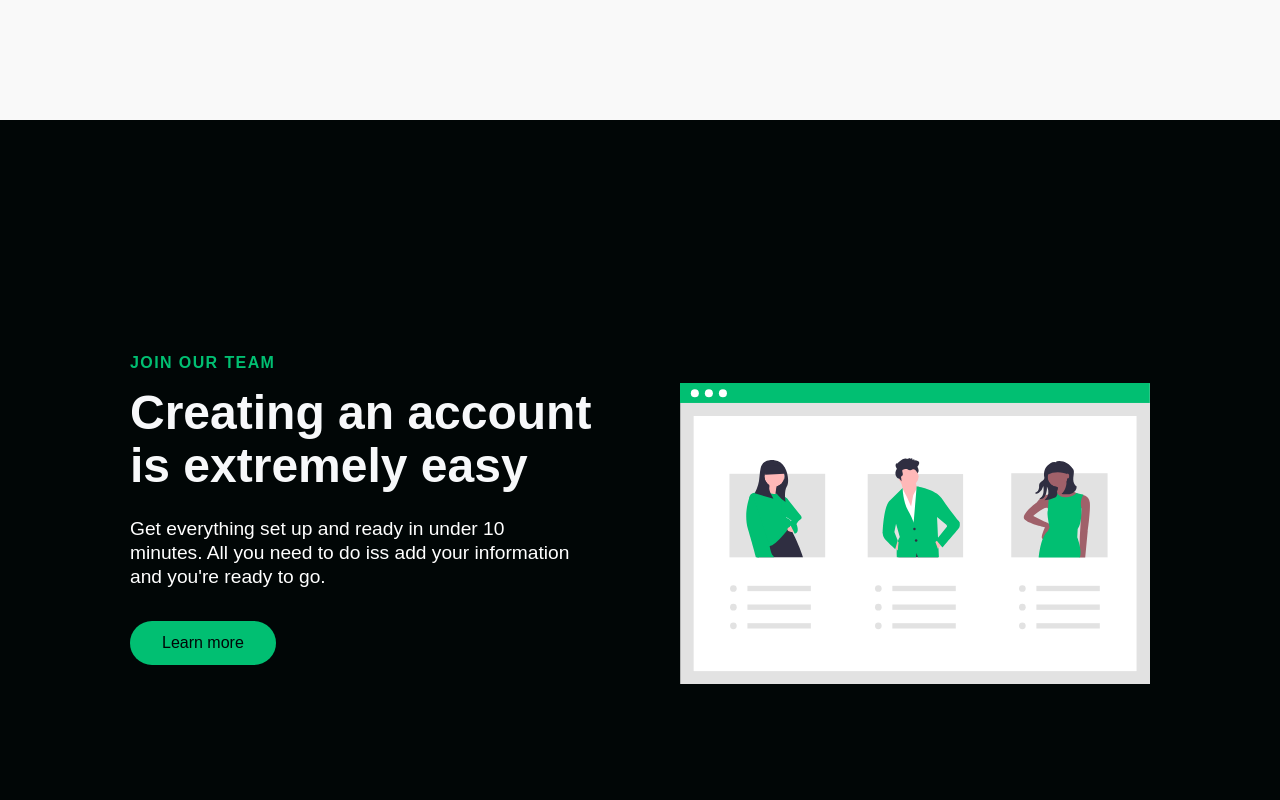
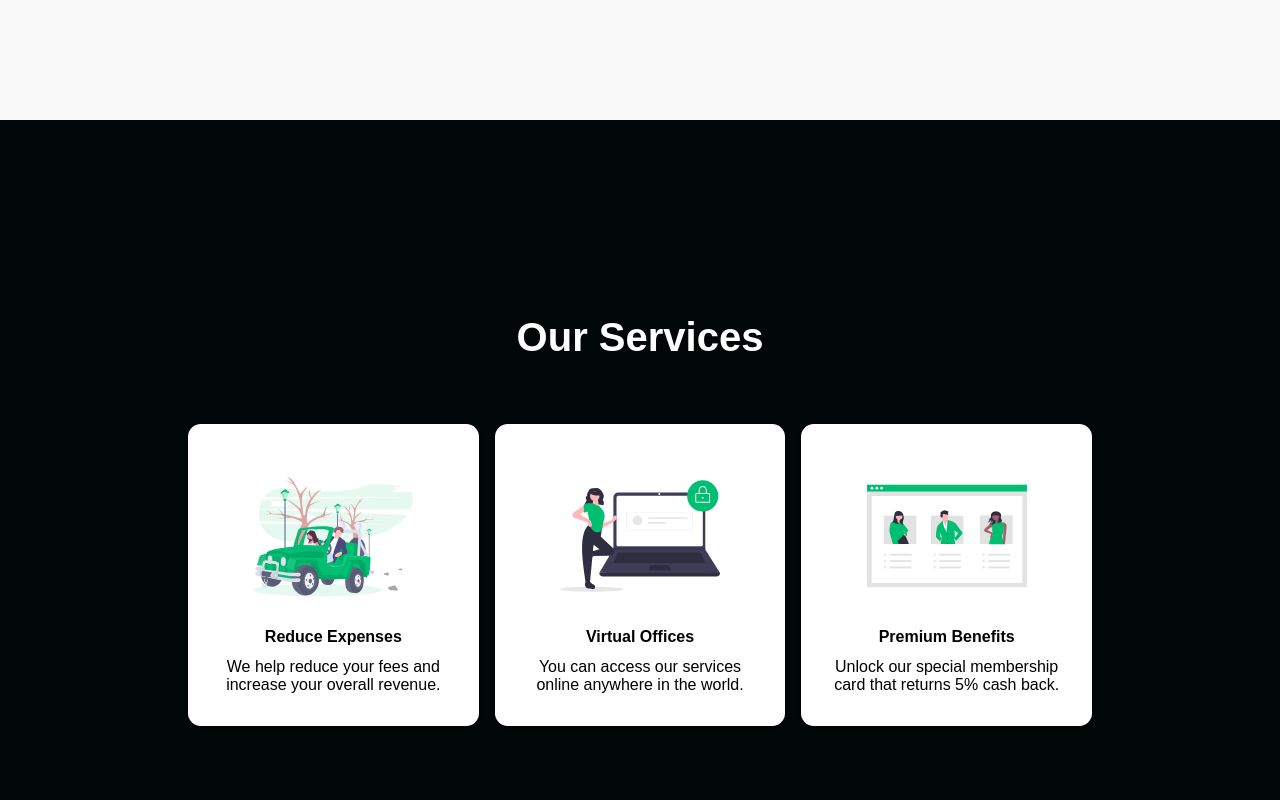
Before and after one commit to misiekhardcore/react_styled_banking, a React (Create React App) app: page / in a window 1280 px wide. Shown: the part 2400-3200 px from the top of the page. Built offline with nearby package versions, Linux system fonts and the light colour scheme; a web font is replaced by a local one.

Commit message:
added Services

```diff
--- a/src/components/InfoSection/Data.js
+++ b/src/components/InfoSection/Data.js
@@ -34,18 +34,18 @@
 };
 export const homeObjThree = {
   id: "signup",
-  lightBg: false,
-  lightText: true,
-  lightTextDesc: true,
+  lightBg: true,
+  lightText: false,
+  lightTextDesc: false,
   topLine: "Join Our Team",
   headline: "Creating an account is extremely easy",
   description:
     "Get everything set up and ready in under 10 minutes. All you need to do iss add your information and you're ready to go.",
   buttonLabel: "Learn more",
-  imgStart: false,
+  imgStart: true,
   img: require("../../images/svg-3.svg"),
   alt: "car",
-  dark: true,
-  primary: true,
-  darkText: false,
+  dark: false,
+  primary: false,
+  darkText: true,
 };
--- /dev/null
+++ b/src/components/Services/ServiceElements.js
@@ -0,0 +1,81 @@
+import styled from "styled-components";
+
+export const ServicesContainer = styled.div`
+  height: 800px;
+  display: flex;
+  flex-direction: column;
+  justify-content: center;
+  align-items: center;
+  background: #010606;
+
+  @media screen and (max-width: 768px) {
+    height: 1100px;
+  }
+
+  @media screen and (max-width: 480px) {
+    height: 1300px;
+  }
+`;
+
+export const ServicesWrapper = styled.div`
+  max-width: 1000px;
+  display: grid;
+  grid-template-columns: 1fr 1fr 1fr;
+  align-items: center;
+  grid-gap: 1rem;
+  padding: 0 3rem;
+
+  @media screen and (max-width: 1000px) {
+    grid-template-columns: 1fr 1fr;
+  }
+
+  @media screen and (max-width: 768px) {
+    grid-template-columns: 1fr;
+    padding: 0 1.5rem;
+  }
+`;
+
+export const ServicesCard = styled.div`
+  background: white;
+  display: flex;
+  flex-direction: column;
+  justify-content: flex-start;
+  align-items: center;
+  border-radius: 0.8rem;
+  max-height: 340px;
+  padding: 2rem;
+  box-shadow: 0 1px 3px rgba(0, 0, 0, 0.2);
+  transition: all 0.2s ease-in-out;
+
+  &:hover {
+    transform: scale(1.02);
+    transition: all 0.2s ease-in-out;
+    cursor: pointer;
+  }
+`;
+
+export const ServicesIcon = styled.img`
+  height: 160px;
+  width: 160px;
+  margin-bottom: 0.75rem;
+`;
+
+export const ServicesH1 = styled.h1`
+  font-size: 2.5rem;
+  color: white;
+  margin-bottom: 4rem;
+
+  @media screen and (max-width: 480px) {
+    font-size: 2rem;
+  }
+`;
+
+export const ServicesH2 = styled.h2`
+  font-size: 1rem;
+  margin-bottom: 0.75rem;
+`;
+
+export const ServicesP = styled.p`
+  font-size: 1rem;
+  text-align: center;
+`;
--- /dev/null
+++ b/src/components/Services/index.js
@@ -0,0 +1,46 @@
+import React from "react";
+import Icon1 from "../../images/svg-1.svg";
+import Icon2 from "../../images/svg-2.svg";
+import Icon3 from "../../images/svg-3.svg";
+import {
+  ServicesContainer,
+  ServicesWrapper,
+  ServicesCard,
+  ServicesH1,
+  ServicesH2,
+  ServicesIcon,
+  ServicesP,
+} from "./ServiceElements";
+
+const Services = (props) => {
+  return (
+    <ServicesContainer id="services">
+      <ServicesH1>Our Services</ServicesH1>
+      <ServicesWrapper>
+        <ServicesCard>
+          <ServicesIcon src={Icon1} />
+          <ServicesH2>Reduce Expenses</ServicesH2>
+          <ServicesP>
+            We help reduce your fees and increase your overall revenue.
+          </ServicesP>
+        </ServicesCard>
+        <ServicesCard>
+          <ServicesIcon src={Icon2} />
+          <ServicesH2>Virtual Offices</ServicesH2>
+          <ServicesP>
+            You can access our services online anywhere in the world.
+          </ServicesP>
+        </ServicesCard>
+        <ServicesCard>
+          <ServicesIcon src={Icon3} />
+          <ServicesH2>Premium Benefits</ServicesH2>
+          <ServicesP>
+            Unlock our special membership card that returns 5% cash back.
+          </ServicesP>
+        </ServicesCard>
+      </ServicesWrapper>
+    </ServicesContainer>
+  );
+};
+
+export default Services;
--- a/src/pages/index.js
+++ b/src/pages/index.js
@@ -7,6 +7,7 @@
   homeObjTwo,
 } from "../components/InfoSection/Data";
 import Navbar from "../components/Navbar";
+import Services from "../components/Services";
 import Sidebar from "../components/Sidebar";
 
 const Home = () => {
@@ -23,6 +24,7 @@
       <HeroSection />
       <InfoSection {...homeObjOne} />
       <InfoSection {...homeObjTwo} />
+      <Services />
       <InfoSection {...homeObjThree} />
     </>
   );
```
Also changed, not shown: src/components/InfoSection/index.js (+2 -8 lines).
